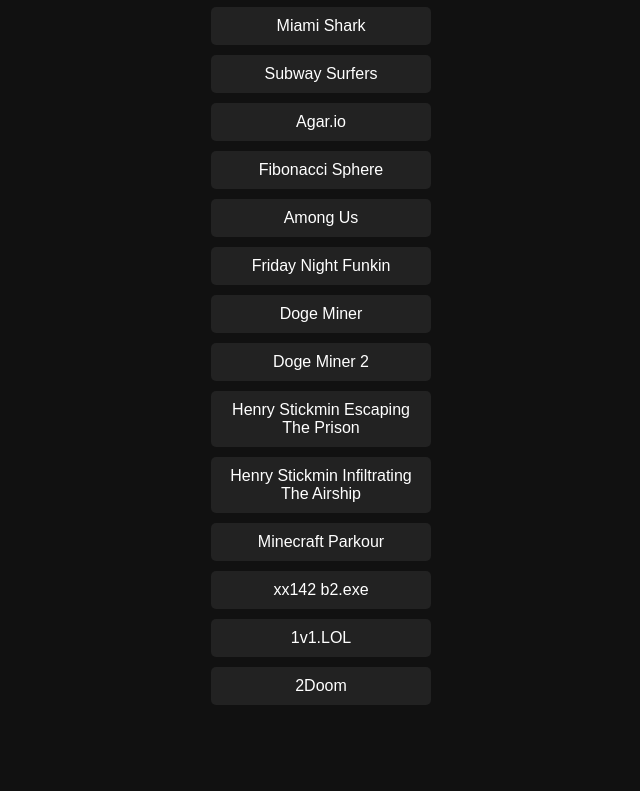
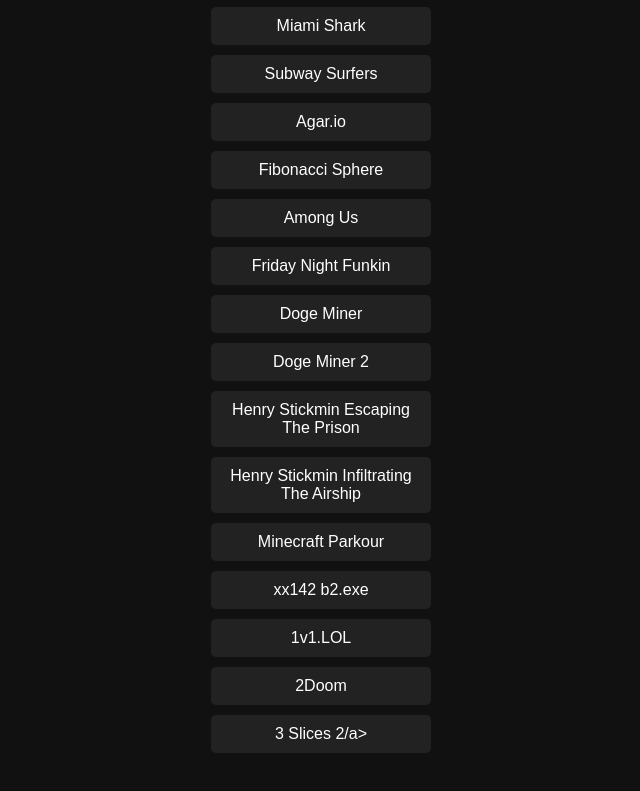
Before and after one commit to pixelpill/GojoCatGames, a plain HTML site: page index.html in a window 1280 px wide. Shown: the part 867-1658 px from the top of the page, without its empty margins (319-959 px from the left). Before the commit the page ends 1630 px from the top, so only its background shows below. Drawn offline with Linux system fonts and the light colour scheme.

Commit message:
Update index.html

```diff
--- a/index.html
+++ b/index.html
@@ -63,6 +63,7 @@
    <a href="xx142b2exe.html">xx142 b2.exe</a>
   <a href="1v1lol.html">1v1.LOL</a>
     <a href="2Doom.html">2Doom</a>
+   <a href="3slices2.html">3 Slices 2/a>
 
 
 
```
